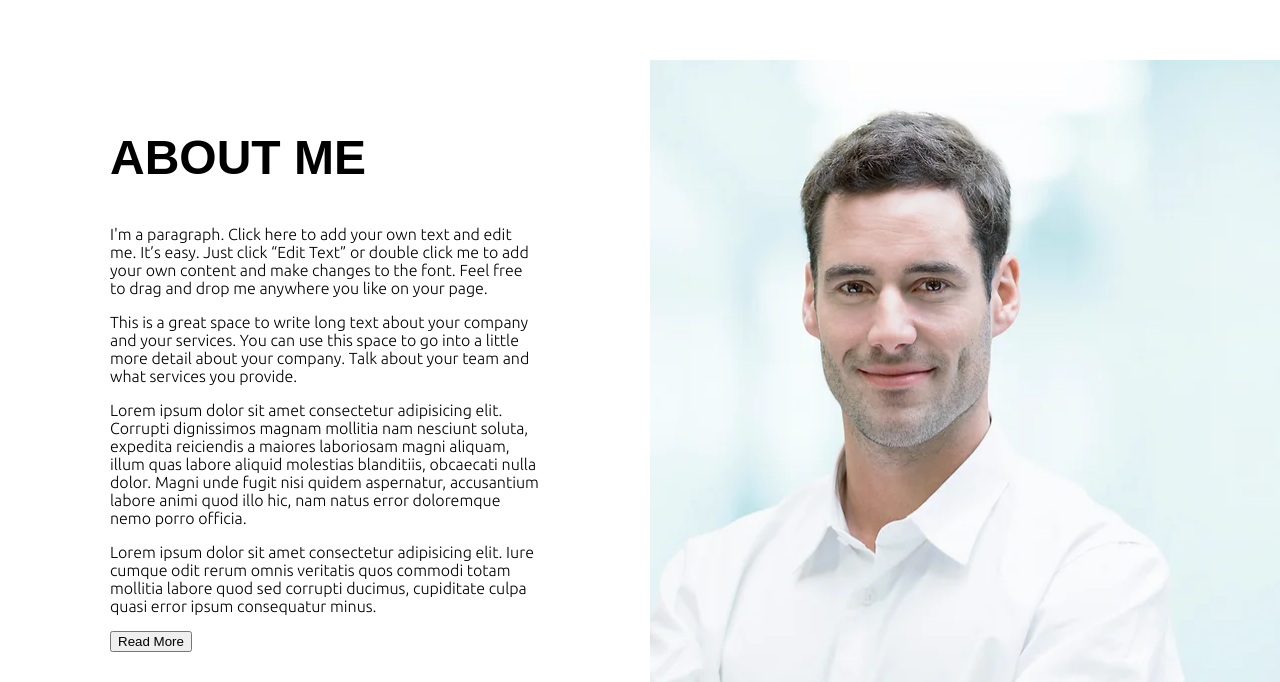
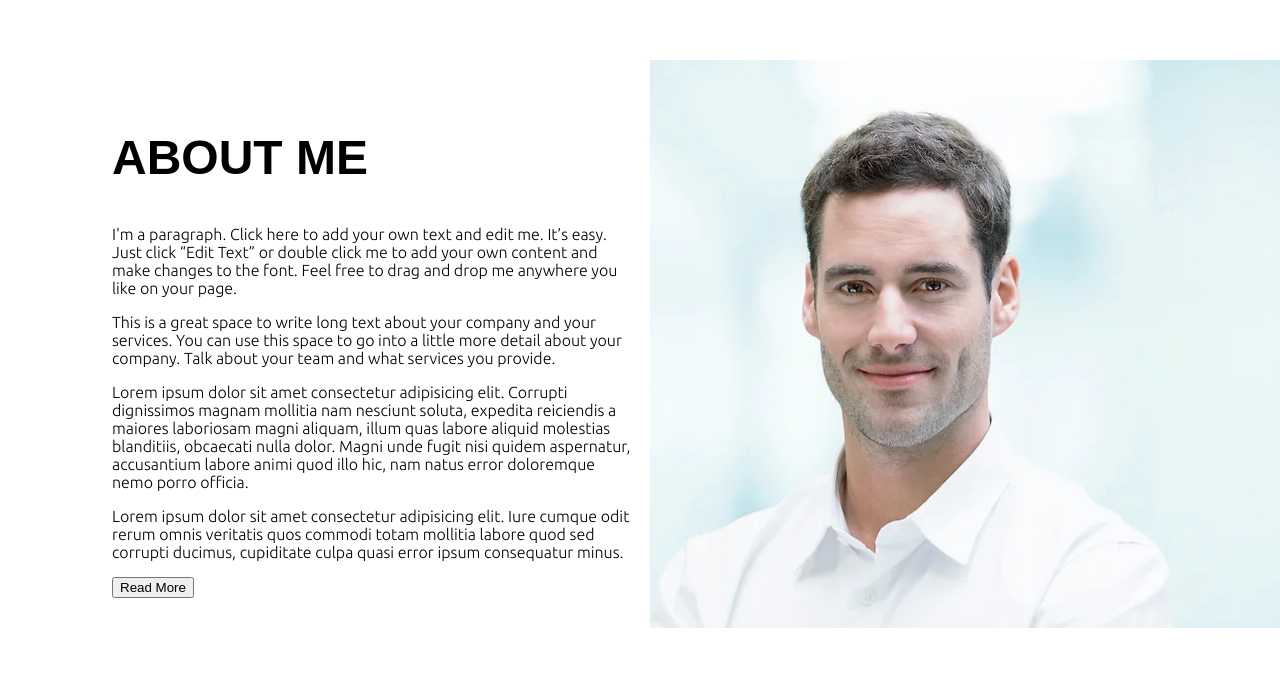
Before and after one commit to Ank548/Coaching-Profession-Website-Demo, a plain HTML site: page index.html in a window 1280 px wide. Shown: the part 680-1362 px from the top of the page. After the commit the page ends 1308 px from the top, so only its background shows below. Drawn offline with Linux system fonts and the light colour scheme.

Commit message:
fix about

```diff
--- a/style.css
+++ b/style.css
@@ -155,7 +155,8 @@ body {
 
 .about {
     grid-area: about;
-    padding: 30px 110px;
+    padding: 30px 12px 30px 112px;
+
 
 }
 
```
